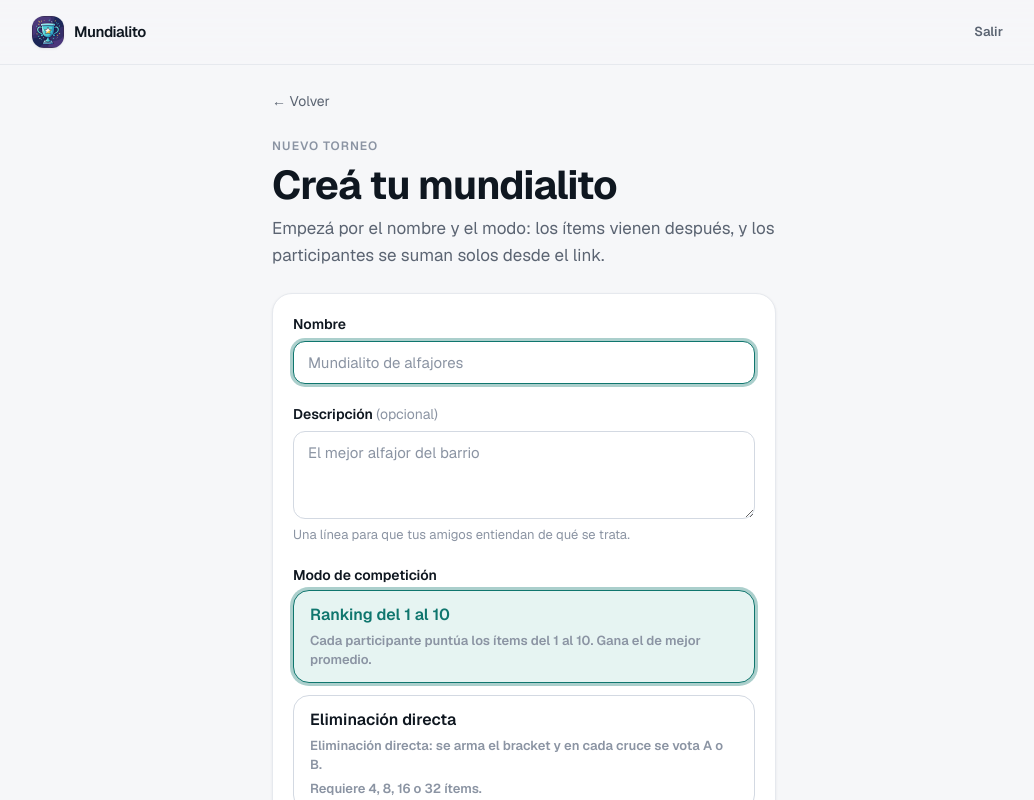
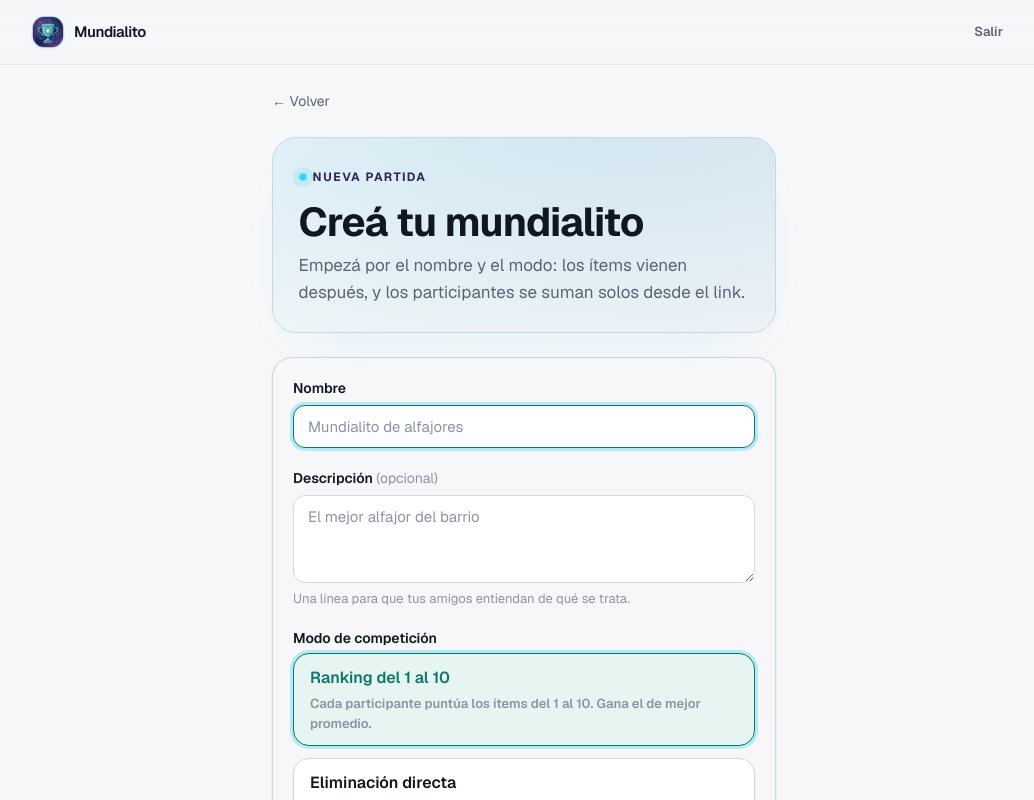
Before and after one commit to aleegz/mundialito, a Next.js app: page /mundialito/new in a window 1280 px wide. Shown: the top 800 px of the page, without its empty margins (116-1150 px from the left). Built offline with nearby package versions, Linux system fonts and the light colour scheme.

Commit message:
[FEAT] Reestyling

```diff
--- a/src/app/globals.css
+++ b/src/app/globals.css
@@ -90,9 +90,18 @@
   --game-ink: #172326;
   --game-paper: #fffdf8;
   --game-surface: #f5efe4;
-  --game-accent: #e08a42;
-  --game-accent-soft: #fff0df;
+  --game-accent: color-mix(in oklab, var(--play-indigo) 88%, white);
+  --game-accent-soft: color-mix(in oklab, var(--play-indigo) 16%, transparent);
   --game-line: #ded2c0;
+
+  /* --- Play feel (dialoga con el ícono índigo + cian) --- */
+  --play-indigo: #4d3a7c;
+  --play-indigo-ink: #31265a;
+  --play-cyan: #22d3ee;
+  --play-cyan-soft: color-mix(in oklab, var(--play-cyan) 14%, transparent);
+  --play-glow: color-mix(in oklab, var(--play-cyan) 28%, transparent);
+  --play-card: color-mix(in oklab, var(--surface) 96%, var(--play-indigo) 4%);
+  --play-line: color-mix(in oklab, var(--line-strong) 88%, var(--play-cyan) 12%);
 
   --success: #15803d;
   --success-soft: #e8f6ed;
@@ -103,7 +112,7 @@
   --info: #1d4ed8;
   --info-soft: #e9eefc;
 
-  --ring: color-mix(in oklab, var(--brand) 35%, transparent);
+  --ring: color-mix(in oklab, var(--play-cyan) 32%, transparent);
   --shadow-color: 15 23 42;
 }
 
@@ -131,9 +140,18 @@
     --game-ink: #e7ecea;
     --game-paper: #151b1d;
     --game-surface: #202a2b;
-    --game-accent: #f2a35d;
-    --game-accent-soft: color-mix(in oklab, var(--game-accent) 17%, transparent);
+    --game-accent: color-mix(in oklab, var(--play-indigo-ink) 92%, white);
+    --game-accent-soft: color-mix(in oklab, var(--play-indigo-ink) 18%, transparent);
     --game-line: #394342;
+
+    /* --- Play feel (dialoga con el ícono índigo + cian) --- */
+    --play-indigo: #7c6bff;
+    --play-indigo-ink: #b9b0ff;
+    --play-cyan: #22d3ee;
+    --play-cyan-soft: color-mix(in oklab, var(--play-cyan) 18%, transparent);
+    --play-glow: color-mix(in oklab, var(--play-cyan) 26%, transparent);
+    --play-card: color-mix(in oklab, var(--surface) 92%, var(--play-indigo) 8%);
+    --play-line: color-mix(in oklab, var(--line-strong) 80%, var(--play-cyan) 20%);
 
     --success: #4ade80;
     --success-soft: color-mix(in oklab, var(--success) 16%, transparent);
@@ -245,7 +263,7 @@
   }
 
   .game-kicker {
-    color: var(--game-accent);
+    color: var(--play-indigo-ink);
     font-size: 0.75rem;
     font-weight: 750;
     letter-spacing: 0.1em;
@@ -300,15 +318,17 @@
   }
 
   .game-choice:hover:not(:disabled) {
-    border-color: var(--game-accent);
+    border-color: color-mix(in oklab, var(--play-cyan) 42%, var(--game-line));
+    box-shadow: 0 0 0 1px var(--play-glow);
     transform: translateY(-2px);
   }
 
   .game-choice.choice-selected {
-    border-color: var(--game-accent);
-    background-color: var(--game-accent-soft);
+    border-color: color-mix(in oklab, var(--play-cyan) 48%, var(--game-line));
+    background: radial-gradient(520px 200px at 50% 0, var(--play-cyan-soft), transparent),
+      var(--game-accent-soft);
     color: var(--game-ink);
-    box-shadow: 0 0 0 3px color-mix(in oklab, var(--game-accent) 25%, transparent), 0 4px 0 color-mix(in oklab, var(--game-accent) 60%, transparent);
+    box-shadow: 0 0 0 2px color-mix(in oklab, var(--play-cyan) 24%, transparent), 0 6px 0 color-mix(in oklab, var(--play-line) 70%, transparent);
   }
 
   .game-score-card {
@@ -317,7 +337,8 @@
   }
 
   .game-score-card[data-scored="true"] {
-    border-color: color-mix(in oklab, var(--brand) 55%, var(--game-line));
+    border-color: color-mix(in oklab, var(--play-cyan) 48%, var(--game-line));
+    box-shadow: 0 0 0 1px var(--play-glow);
   }
 
   .identity-avatar {
@@ -326,11 +347,14 @@
     height: 2.5rem;
     flex: none;
     place-items: center;
-    border: 1px solid var(--game-line);
+    border: 1px solid color-mix(in oklab, var(--play-cyan) 34%, var(--play-line));
     border-radius: 0.875rem;
-    background-color: var(--game-accent-soft);
+    background: radial-gradient(circle at 30% 30%, color-mix(in oklab, var(--play-cyan) 16%, transparent), transparent 70%),
+      color-mix(in oklab, var(--surface) 92%, var(--play-indigo) 12%);
+    color: var(--play-indigo-ink);
     font-size: 1.375rem;
     line-height: 1;
+    box-shadow: 0 18px 60px -36px var(--play-glow);
     animation: identity-float 3.2s ease-in-out infinite;
   }
 
@@ -338,14 +362,16 @@
     display: grid;
     min-height: 7rem;
     place-items: center;
-    border: 1px solid color-mix(in oklab, var(--game-accent) 45%, var(--game-line));
+    border: 1px solid color-mix(in oklab, var(--play-cyan) 38%, var(--play-line));
     border-radius: var(--radius-xl);
-    background-color: var(--game-accent-soft);
+    background: radial-gradient(600px 200px at 50% 0, var(--play-cyan-soft), transparent),
+      var(--game-accent-soft);
     text-align: center;
+    box-shadow: 0 24px 60px -40px var(--play-glow);
   }
 
   .countdown-number {
-    color: var(--game-accent);
+    color: var(--play-indigo-ink);
     font-size: clamp(3rem, 16vw, 5rem);
     font-weight: 800;
     line-height: 0.9;
@@ -356,15 +382,17 @@
     display: flex;
     align-items: center;
     gap: 0.75rem;
-    border-left: 4px solid var(--game-accent);
+    border-left: 4px solid color-mix(in oklab, var(--play-cyan) 46%, var(--play-indigo));
     border-radius: var(--radius-md);
-    background-color: var(--game-accent-soft);
+    background: radial-gradient(520px 200px at 0 50%, var(--play-cyan-soft), transparent),
+      var(--game-accent-soft);
     padding: 0.75rem 1rem;
     color: var(--game-ink);
+    box-shadow: 0 18px 60px -40px var(--play-glow);
   }
 
   .tie-banner-label {
-    color: var(--game-accent);
+    color: var(--play-indigo-ink);
     font-size: 0.75rem;
     font-weight: 800;
     letter-spacing: 0.08em;
@@ -523,6 +551,121 @@
     box-shadow: var(--shadow-md);
     border-color: var(--line-strong);
     transform: translateY(-2px);
+  }
+
+  /* --- Play feel / game-like sin carnaval --- */
+  .play-hero {
+    position: relative;
+    border-radius: var(--radius-2xl);
+    padding: clamp(1.25rem, 2vw, 2rem);
+    background:
+      radial-gradient(900px 320px at 50% -20%, var(--play-cyan-soft), transparent),
+      radial-gradient(700px 280px at 80% -10%, color-mix(in oklab, var(--play-indigo) 10%, transparent), transparent),
+      linear-gradient(180deg, color-mix(in oklab, var(--surface) 98%, var(--play-indigo) 2%), var(--canvas));
+    border: 1px solid var(--play-line);
+    box-shadow: 0 20px 60px -40px var(--play-glow);
+    overflow: hidden;
+  }
+
+  .play-hero::after {
+    content: "";
+    position: absolute;
+    inset: 0;
+    pointer-events: none;
+    background-image: radial-gradient(circle at 1px 1px, color-mix(in oklab, var(--play-cyan) 14%, transparent) 1px, transparent 0);
+    background-size: 18px 18px;
+    opacity: 0.18;
+    mask-image: radial-gradient(600px 220px at 50% 0, black, transparent);
+  }
+
+  .play-hero > * {
+    position: relative;
+    z-index: 1;
+  }
+
+  .play-kicker {
+    display: inline-flex;
+    align-items: center;
+    gap: 0.375rem;
+    font-size: 0.75rem;
+    font-weight: 700;
+    letter-spacing: 0.12em;
+    text-transform: uppercase;
+    color: var(--play-indigo-ink);
+  }
+
+  .play-kicker::before {
+    content: "";
+    width: 0.5rem;
+    height: 0.5rem;
+    border-radius: 9999px;
+    background: radial-gradient(circle, var(--play-cyan), color-mix(in oklab, var(--play-cyan) 60%, transparent));
+    box-shadow: 0 0 0 6px var(--play-cyan-soft);
+  }
+
+  .play-card {
+    background: var(--play-card);
+    border: 1px solid var(--play-line);
+    border-radius: var(--radius-xl);
+    box-shadow: var(--shadow-sm);
+    transition:
+      box-shadow 0.2s ease,
+      transform 0.2s ease,
+      border-color 0.2s ease;
+  }
+
+  .play-card-hover:hover {
+    box-shadow: 0 0 0 1px var(--play-glow), var(--shadow-md);
+    border-color: color-mix(in oklab, var(--play-cyan) 42%, var(--play-line));
+    transform: translateY(-2px);
+  }
+
+  .play-pill {
+    background: var(--play-cyan-soft);
+    color: var(--play-indigo-ink);
+  }
+
+  /* --- Choice cards (crear torneo) --- */
+  .choice {
+    position: relative;
+    display: flex;
+    flex-direction: column;
+    gap: 0.25rem;
+    border-radius: var(--radius-xl);
+    border: 1px solid var(--play-line);
+    background: var(--play-card);
+    padding: 1rem 1.125rem;
+    box-shadow: var(--shadow-sm);
+    transition:
+      box-shadow 0.18s ease,
+      border-color 0.18s ease,
+      transform 0.08s ease,
+      background-color 0.18s ease;
+  }
+
+  .choice:hover:not(:has(:disabled)) {
+    box-shadow: 0 0 0 1px var(--play-glow), var(--shadow-md);
+    border-color: color-mix(in oklab, var(--play-cyan) 40%, var(--play-line));
+    transform: translateY(-1px);
+  }
+
+  .choice:has(:checked) {
+    border-color: color-mix(in oklab, var(--play-cyan) 48%, var(--play-line));
+    box-shadow: 0 0 0 1px var(--play-glow), var(--shadow-md);
+  }
+
+  .choice:has(:focus-visible) {
+    outline: 2px solid var(--ring);
+    outline-offset: 2px;
+  }
+
+  .choice:active:not(:has(:disabled)) {
+    transform: translateY(-1px) scale(0.995);
+  }
+
+  .choice:has(:disabled) {
+    opacity: 0.6;
+    cursor: not-allowed;
   }
 
   .card-link {
@@ -1163,20 +1306,40 @@
     height: 2.25rem;
     flex: none;
     border-radius: 9999px;
-    background-color: var(--brand-soft);
-    color: var(--brand);
+    background: radial-gradient(circle at 30% 30%, color-mix(in oklab, var(--play-cyan) 16%, transparent), transparent 70%),
+      color-mix(in oklab, var(--surface) 92%, var(--play-indigo) 10%);
+    color: var(--play-indigo-ink);
+    border: 1px solid color-mix(in oklab, var(--play-cyan) 32%, var(--play-line));
     font-size: 0.875rem;
     font-weight: 650;
     text-transform: uppercase;
+    box-shadow: 0 18px 60px -36px var(--play-glow);
   }
 
   .brand-icon {
+    position: relative;
     display: grid;
     flex: none;
     overflow: hidden;
     place-items: center;
-    background-color: var(--brand-soft);
-    box-shadow: var(--shadow-sm);
+    background: radial-gradient(circle at 30% 30%, color-mix(in oklab, var(--play-cyan) 16%, transparent), transparent 70%),
+      color-mix(in oklab, var(--surface) 92%, var(--play-indigo) 8%);
+    border: 1px solid color-mix(in oklab, var(--play-cyan) 34%, var(--play-line));
+    box-shadow: 0 18px 60px -36px var(--play-glow), var(--shadow-sm);
+    isolation: isolate;
+  }
+
+  .brand-icon::after {
+    content: "";
+    position: absolute;
+    inset: 0;
+    pointer-events: none;
+    box-shadow: inset 0 0 0 1px color-mix(in oklab, var(--play-cyan) 16%, transparent);
+  }
+
+  .brand-icon-image {
+    position: relative;
+    z-index: 1;
   }
 
   .brand-icon-sm {
--- a/src/app/mundialito/[id]/edit-mundialito-form.tsx
+++ b/src/app/mundialito/[id]/edit-mundialito-form.tsx
@@ -81,7 +81,7 @@ export function EditMundialitoForm({
   }
 
   return (
-    <section className="card card-pad mt-6" aria-label="Detalles del torneo">
+    <section className="play-card card-pad mt-6" aria-label="Detalles del torneo">
       <div className="flex flex-wrap items-start justify-between gap-3">
         <div>
           <h2 className="h3">Detalles del torneo</h2>
--- a/src/app/mundialito/[id]/items-section.tsx
+++ b/src/app/mundialito/[id]/items-section.tsx
@@ -59,12 +59,12 @@ export function ItemsSection({ mundialitoId, items, canEdit }: Props) {
   }
 
   return (
-    <section className="card card-pad mt-6" aria-label="Items">
+    <section className="play-card card-pad mt-6" aria-label="Items">
       <div className="flex items-baseline justify-between gap-3">
         <h2 className="h3">Ítems</h2>
         {/* El contador cuenta tambien lo que todavia no confirmo el server:
             es lo que el usuario ve en la lista. */}
-        <span className="hint">{items.length + pending.length}</span>
+        <span className="pill pill-neutral play-pill">{items.length + pending.length}</span>
       </div>
 
       {items.length || canEdit ? (
--- a/src/app/mundialito/[id]/page.tsx
+++ b/src/app/mundialito/[id]/page.tsx
@@ -146,16 +146,16 @@ export default async function MundialitoPage({ params }: { params: Params }) {
         </Link>
 
         {/* Encabezado del torneo */}
-        <header className="owner-header mt-6">
-          <p className="eyebrow">{isOwner ? "Tu torneo" : "Torneo"}</p>
-          <h1 className="h1 mt-2">{mundialito.name}</h1>
+        <header className="play-hero mt-6">
+          <p className="play-kicker">{isOwner ? "Tu partida" : "Partida"}</p>
+          <h1 className="h1 mt-3">{mundialito.name}</h1>
 
           {mundialito.description ? (
             <p className="lead mt-2 max-w-2xl">{mundialito.description}</p>
           ) : null}
 
           <div className="mt-4 flex flex-wrap items-center gap-2">
-            <span className={`pill ${status.pill}`}>
+            <span className={`pill ${status.pill} play-pill`}>
               <span className="dot" aria-hidden="true" />
               {status.label}
             </span>
@@ -173,7 +173,7 @@ export default async function MundialitoPage({ params }: { params: Params }) {
         ) : canVote || canVoteCruces ? (
           <Link
             href={`/vote/${id}`}
-            className="owner-next card card-pad card-hover card-link mt-6 flex items-center justify-between gap-4"
+            className="play-card play-card-hover card-pad card-link mt-6 flex items-center justify-between gap-4"
           >
             <span>
               <span className="block font-semibold text-fg">
--- a/src/app/mundialito/[id]/share-links.tsx
+++ b/src/app/mundialito/[id]/share-links.tsx
@@ -84,7 +84,7 @@ export function ShareLinks({ mundialitoId }: Props) {
   }
 
   return (
-    <section className="card card-pad mt-6" aria-label="Compartir para votar">
+    <section className="play-card card-pad mt-6" aria-label="Compartir para votar">
       <h2 className="h3">Compartí el link</h2>
       <p className="hint mt-1">
         Cualquiera con este enlace puede votar. Pasalo por WhatsApp o que
--- a/src/app/mundialito/new/page.tsx
+++ b/src/app/mundialito/new/page.tsx
@@ -119,12 +119,14 @@ export default async function NewMundialitoPage({
           ← Volver
         </Link>
 
-        <p className="eyebrow mt-6">Nuevo torneo</p>
-        <h1 className="h1 mt-2">Creá tu mundialito</h1>
-        <p className="lead mt-2">
-          Empezá por el nombre y el modo: los ítems vienen después, y los
-          participantes se suman solos desde el link.
-        </p>
+        <div className="play-hero mt-6">
+          <p className="play-kicker">Nueva partida</p>
+          <h1 className="h1 mt-3">Creá tu mundialito</h1>
+          <p className="lead mt-2 max-w-lg">
+            Empezá por el nombre y el modo: los ítems vienen después, y los
+            participantes se suman solos desde el link.
+          </p>
+        </div>
 
         {errorMessage ? (
           <p className="alert alert-danger mt-6" role="alert">
@@ -132,7 +134,7 @@ export default async function NewMundialitoPage({
           </p>
         ) : null}
 
-        <form action={createMundialito} className="card card-pad mt-6 space-y-5">
+        <form action={createMundialito} className="play-card card-pad mt-6 space-y-5">
           <div className="field">
             <label className="label" htmlFor="name">
               Nombre
--- a/src/components/auth-shell.tsx
+++ b/src/components/auth-shell.tsx
@@ -24,7 +24,7 @@ export function AuthShell({
       {/* Halo de marca, puramente decorativo. */}
       <div
         aria-hidden="true"
-        className="pointer-events-none absolute -top-24 left-1/2 h-[26rem] w-[26rem] -translate-x-1/2 rounded-full bg-brand-soft opacity-70 blur-3xl"
+        className="pointer-events-none absolute -top-24 left-1/2 h-[26rem] w-[26rem] -translate-x-1/2 rounded-full bg-[radial-gradient(circle,var(--play-glow),transparent)] opacity-70 blur-3xl"
       />
 
       <div className="relative z-10 w-full max-w-[26rem]">
@@ -49,8 +49,9 @@ export function AuthShell({
           </span>
         </Link>
 
-        <div className="card card-pad sm:p-7">
-          <h1 className="h2">{title}</h1>
+        <div className="play-card card-pad sm:p-7">
+          <p className="play-kicker">Partida</p>
+          <h1 className="h2 mt-1">{title}</h1>
           <p className="lead mt-1.5 text-[0.9375rem]">{lead}</p>
           <div className="mt-6">{children}</div>
         </div>
```
Also changed, not shown: src/app/page.tsx (+12 -12 lines).
